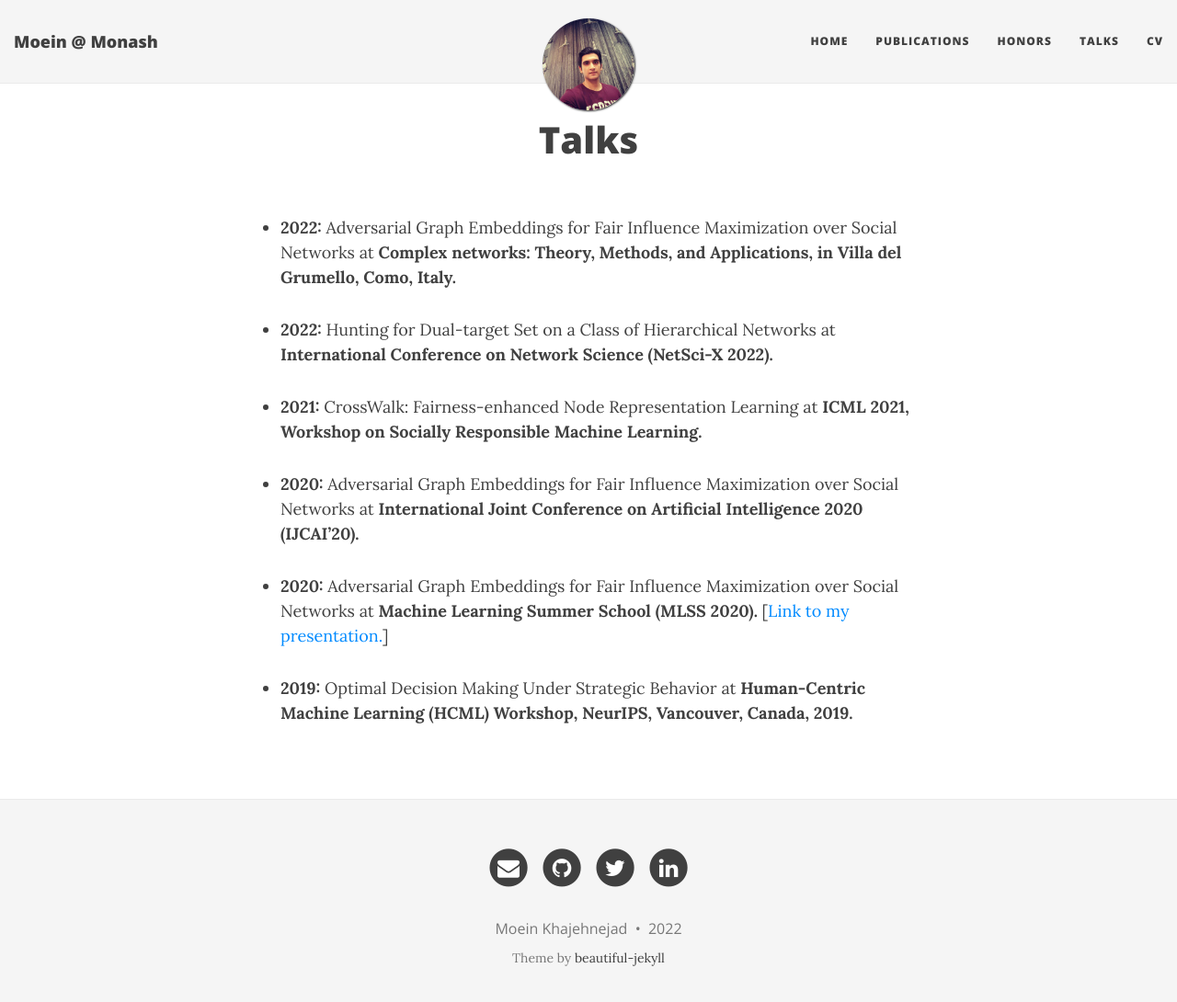
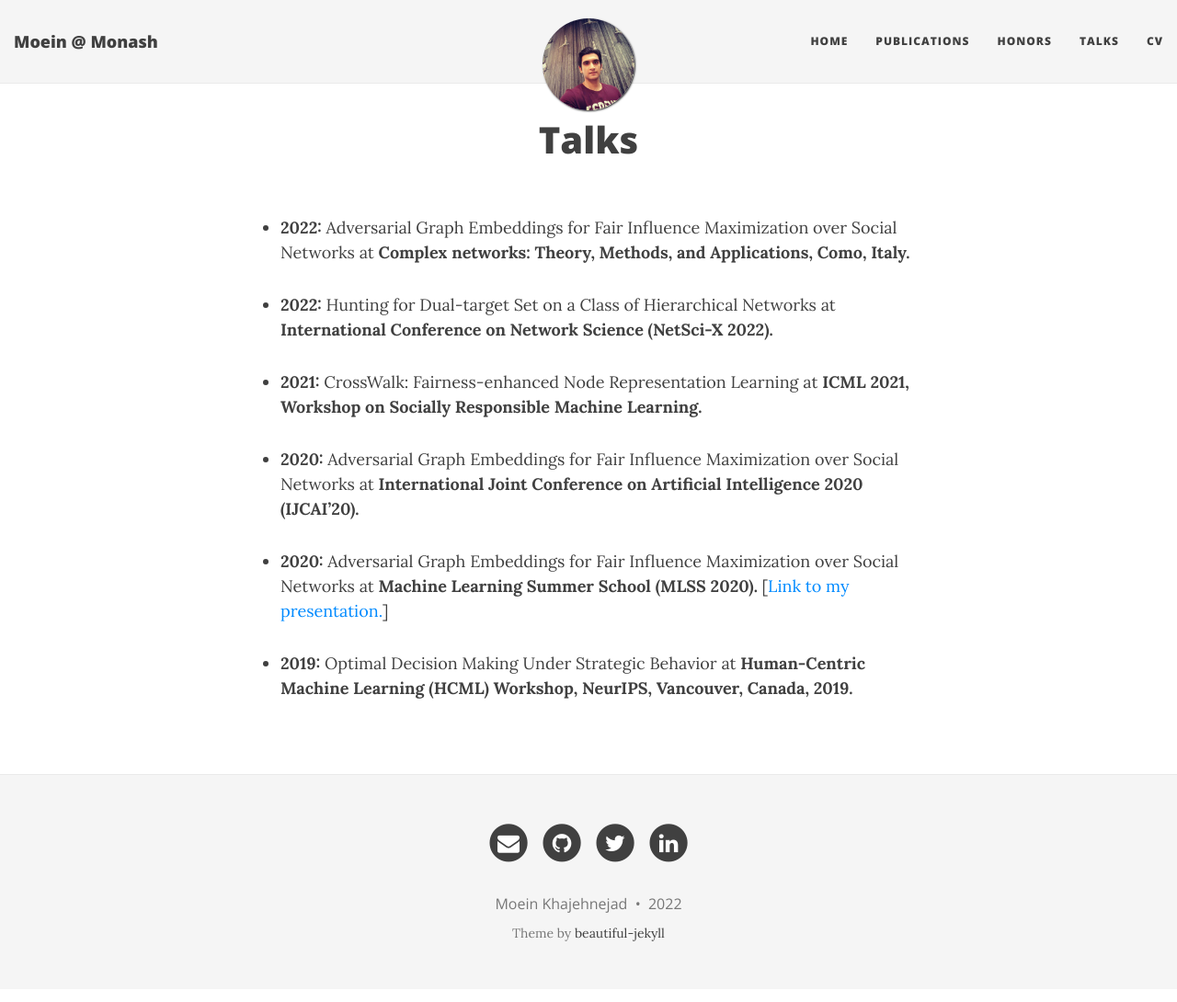
Before and after one commit to Moein-Khajehnejad/Moein-Khajehnejad.github.io, a Jekyll site: the page built from talks.md, in a window 1280 px wide and 1103 px high. Shown: the top 1090 px of the window at 92% size. Built offline with Jekyll 4.4.1, drawn with Linux system fonts in a browser that asks for light colours; nearby versions of some CDN libraries.

Commit message:
Update talks.md

```diff
--- a/talks.md
+++ b/talks.md
@@ -2,7 +2,7 @@
 layout: page
 title: Talks
 ---
-- <b>2022:</b> Adversarial Graph Embeddings for Fair Influence Maximization over Social Networks at <b> Complex networks: Theory, Methods, and Applications, in Villa del Grumello, Como, Italy. </b>
+- <b>2022:</b> Adversarial Graph Embeddings for Fair Influence Maximization over Social Networks at <b> Complex networks: Theory, Methods, and Applications, Como, Italy. </b>
 
 - <b>2022:</b> Hunting for Dual-target Set on a Class of Hierarchical Networks at <b>International Conference on Network Science (NetSci-X 2022).</b>
 
```
